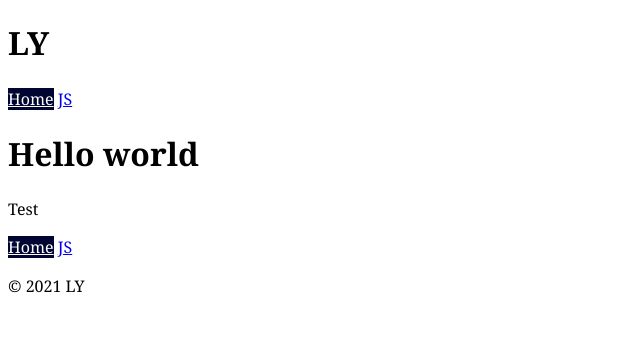
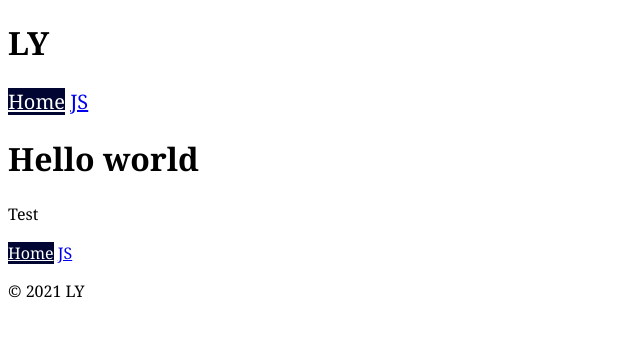
Before and after one commit to Jenuaz/Jenuaz.github.io, a Jekyll site: the page built from index.html, in a window 1280 px wide. Shown: the top 337 px of the page, without its empty margins (0-640 px from the left). Built offline with Jekyll 4.4.1, drawn with Linux system fonts in a browser that asks for light colours.

Commit message:
Update nav.html

```diff
--- a/_includes/nav.html
+++ b/_includes/nav.html
@@ -1,5 +1,5 @@
 <nav>
-      <ul class="nav">
+      <ul class="nav {{include.nvclass}}">
           <li><a href="{{site.baseurl}}/index.html" class="{% if page.url == '/' %}current{% endif %}">Home</a></li>
           <li><a href="{{site.baseurl}}/javascript.html" class="{% if page.url == '/javascript.html' %}current{% endif %}">JS</a></li>
       </ul>
```
